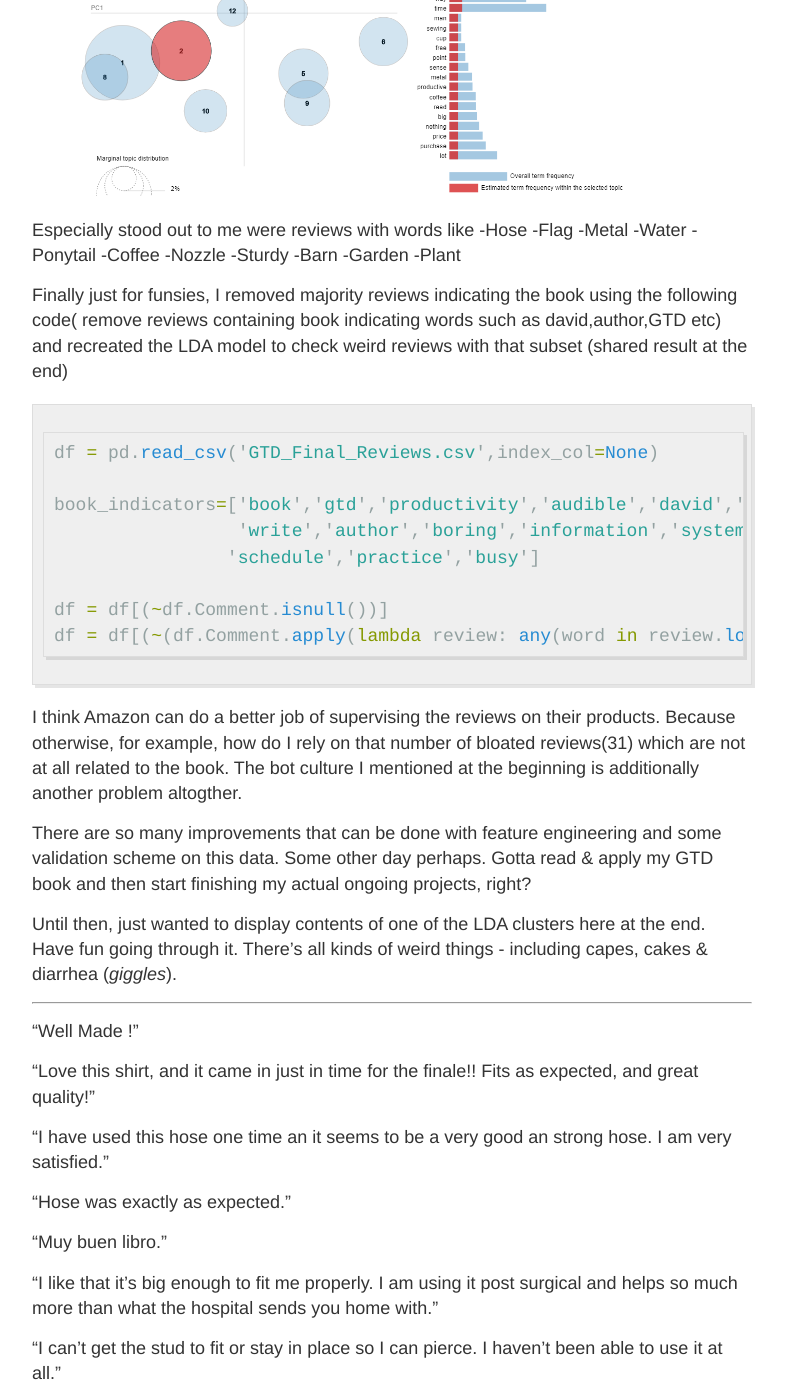
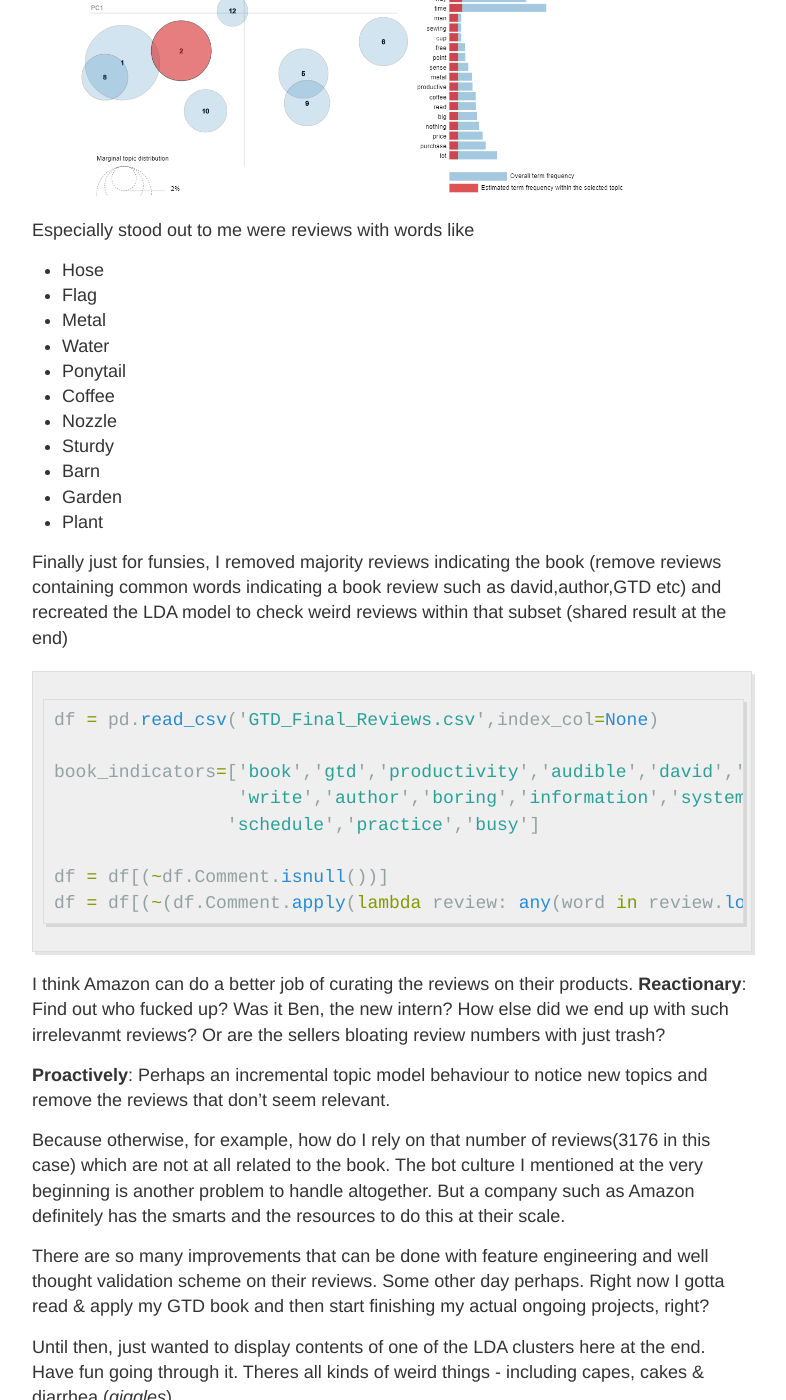
Before and after one commit to spsphulse/My-Portfolio, a Jekyll site: the page built from _posts/2019-07-30-whats-going-on-amazon.md, in a window 1280 px wide and 1400 px high, scrolled down 5279 px. Shown: the whole window, without its empty margins (248-1034 px from the left). Built offline with Jekyll 4.4.1, drawn with Linux system fonts in a browser that asks for light colours.

Commit message:
Update 2019-07-30-whats-going-on-amazon.md

````diff
--- a/_posts/2019-07-30-whats-going-on-amazon.md
+++ b/_posts/2019-07-30-whats-going-on-amazon.md
@@ -54,19 +54,20 @@ First I created a corpus from the collection of book reviews and then converted
 ![LDA viz 3](https://github.com/spsphulse/My-Portfolio/blob/master/images/amz_gtd_images/ldavis3.PNG?raw=true)
 
 Especially stood out to me were reviews with words like
--Hose
--Flag
--Metal
--Water
--Ponytail
--Coffee
--Nozzle
--Sturdy
--Barn
--Garden
--Plant
+- Hose
+- Flag
+- Metal
+- Water
+- Ponytail
+- Coffee
+- Nozzle
+- Sturdy
+- Barn
+- Garden
+- Plant
 
-Finally just for funsies, I removed majority reviews indicating the book using the following code( remove reviews containing book indicating words such as david,author,GTD etc) and recreated the LDA model to check weird reviews with that subset (shared result at the end)
+
+Finally just for funsies, I removed majority reviews indicating the book (remove reviews containing common words indicating a book review such as david,author,GTD etc) and recreated the LDA model to check weird reviews within that subset (shared result at the end)
 
 ```python
 df = pd.read_csv('GTD_Final_Reviews.csv',index_col=None)
@@ -79,11 +80,16 @@ df = df[(~df.Comment.isnull())]
 df = df[(~(df.Comment.apply(lambda review: any(word in review.lower() for word in book_indicators))))]
 ```
 
-I think Amazon can do a better job of supervising the reviews on their products. Because otherwise, for example, how do I rely on that number of bloated reviews(31) which are not at all related to the book. The bot culture I mentioned at the beginning is additionally another problem altogther.
+I think Amazon can do a better job of curating the reviews on their products.
+**Reactionary**: Find out who fucked up? Was it Ben, the new intern? How else did we end up with such irrelevanmt reviews? Or are the sellers bloating review numbers with just trash?
 
-There are so many improvements that can be done with feature engineering and some validation scheme on this data. Some other day perhaps. Gotta read & apply my GTD book and then start finishing my actual ongoing projects, right?
+**Proactively**: Perhaps an incremental topic model behaviour to notice new topics and remove the reviews that don't seem relevant.
 
-Until then, just wanted to display contents of one of the LDA clusters here at the end. Have fun going through it. There's all kinds of weird things - including capes, cakes & diarrhea (*giggles*).
+Because otherwise, for example, how do I rely on that number of reviews(3176 in this case) which are not at all related to the book. The bot culture I mentioned at the very beginning is another problem to handle altogether. But a company such as Amazon definitely has the smarts and the resources to do this at their scale.
+
+There are so many improvements that can be done with feature engineering and well thought validation scheme on their reviews. Some other day perhaps. Right now I gotta read & apply my GTD book and then start finishing my actual ongoing projects, right?
+
+Until then, just wanted to display contents of one of the LDA clusters here at the end. Have fun going through it. Theres all kinds of weird things - including capes, cakes & diarrhea (*giggles*).
 
 
 *********************************************************************************************************
````
